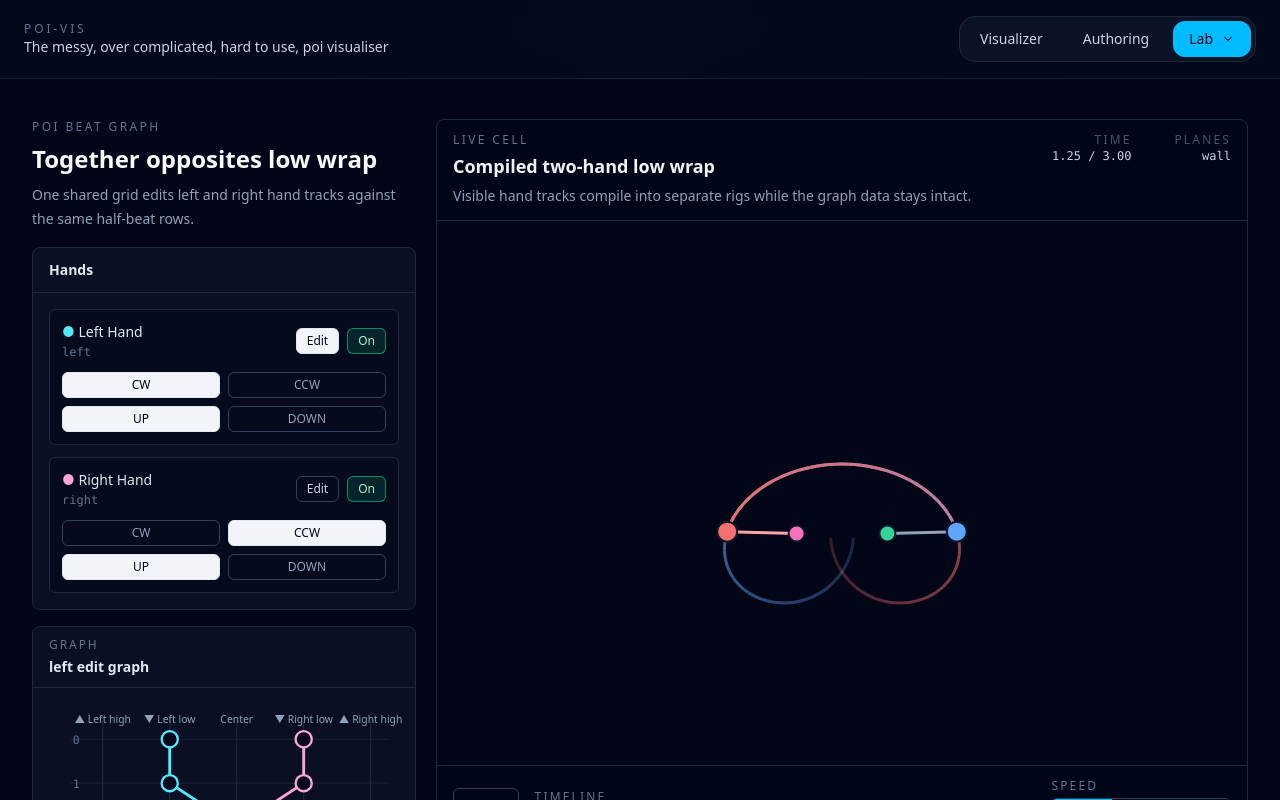
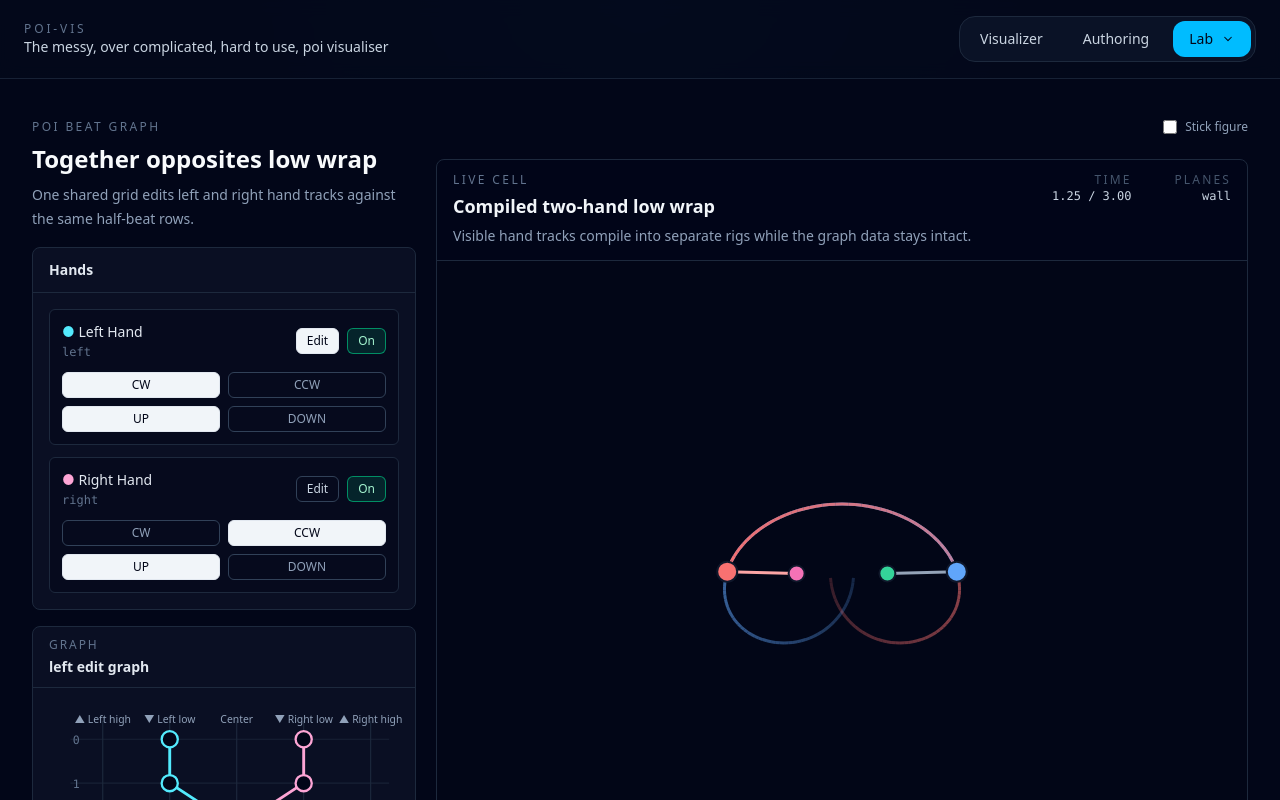
Before and after one commit to Jragon/poi-viz, a Vue app: page /lab/poi-beat-graph in a window 1280 px wide. Shown: the top 800 px of the page. Built offline with nearby package versions, Linux system fonts and the light colour scheme.

Commit message:
add stick figure to vis

```diff
--- a/src/lab/experiments/poi-beat-graph/PoiBeatGraphPage.vue
+++ b/src/lab/experiments/poi-beat-graph/PoiBeatGraphPage.vue
@@ -27,6 +27,7 @@ const graph = ref(createTwoHandLowWrapBeatGraph());
 const compilerOptions = DEFAULT_POI_BEAT_COMPILER_OPTIONS;
 const editingTrackId = ref(graph.value.tracks[0]?.id ?? "");
 const visibleTrackIds = ref(graph.value.tracks.map((track) => track.id));
+const showStickFigure = ref(false);
 const visibleGraph = computed(() => filterPoiBeatGraphTracks(graph.value, visibleTrackIds.value));
 const compiled = computed(() => compilePoiBeatGraph(visibleGraph.value, compilerOptions));
 const tracks = computed(() => graph.value.tracks);
@@ -72,6 +73,10 @@ function setTrackDirection(trackId: string, direction: PoiBeatDirection) {
 
 function setTrackInitialPhase(trackId: string, phase: PoiBeatPhaseLabel) {
   graph.value = setPoiBeatGraphTrackInitialPhase(graph.value, trackId, phase);
+}
+
+function setShowStickFigure(event: Event) {
+  showStickFigure.value = (event.target as HTMLInputElement).checked;
 }
 
 function appendRow() {
@@ -251,10 +256,23 @@ function phaseButtonClass(track: PoiBeatTrack, phase: PoiBeatPhaseLabel): string
       </div>
 
       <div class="grid content-start gap-6">
+        <label
+          class="ml-auto flex items-center gap-2 text-xs font-medium text-slate-400 transition hover:text-slate-100"
+        >
+          <input
+            type="checkbox"
+            :checked="showStickFigure"
+            class="h-3.5 w-3.5 accent-amber-400"
+            @change="setShowStickFigure"
+          />
+          Stick figure
+        </label>
+
         <EmbeddedVisualizer
           :sequence="compiled.sequence"
           title="Compiled two-hand low wrap"
           summary="Visible hand tracks compile into separate rigs while the graph data stays intact."
+          :show-body-rig="showStickFigure"
           size="normal"
           projection-mode="orthographic"
           :projection-drag-enabled="false"
```
